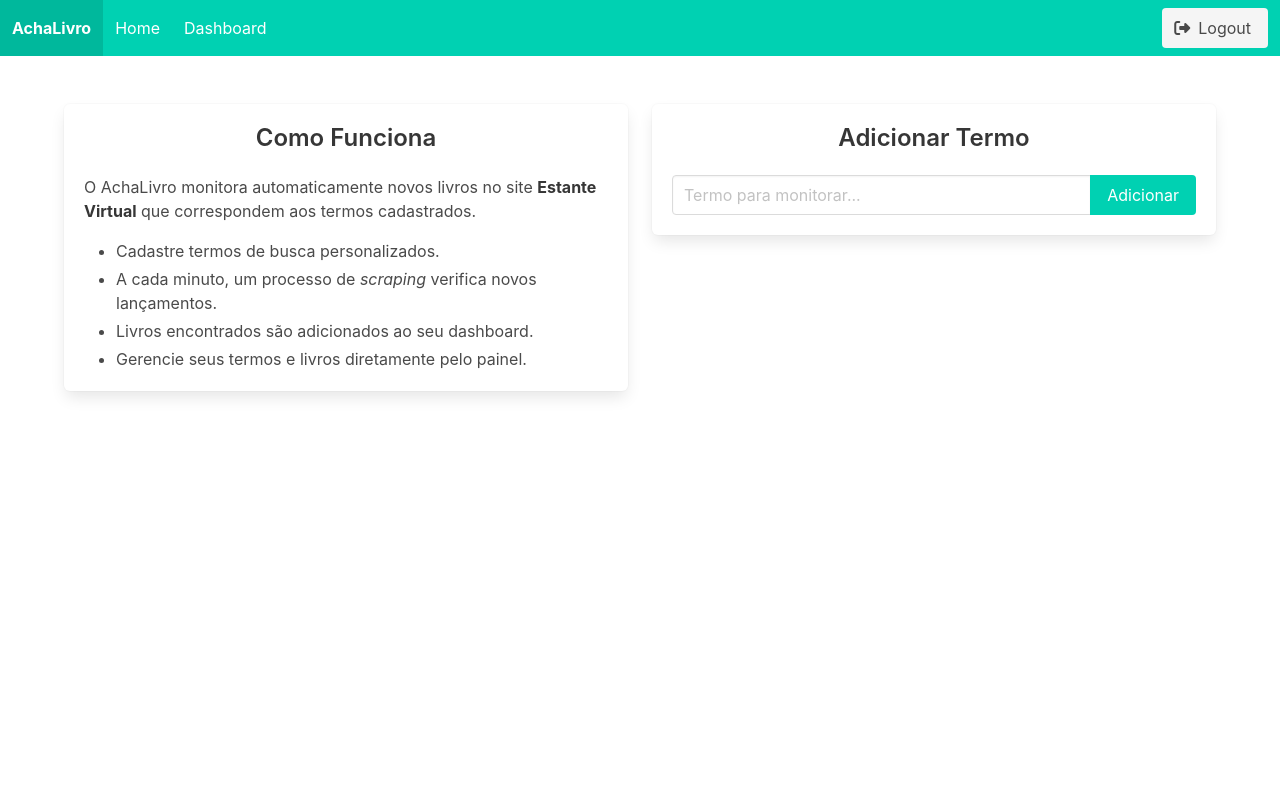
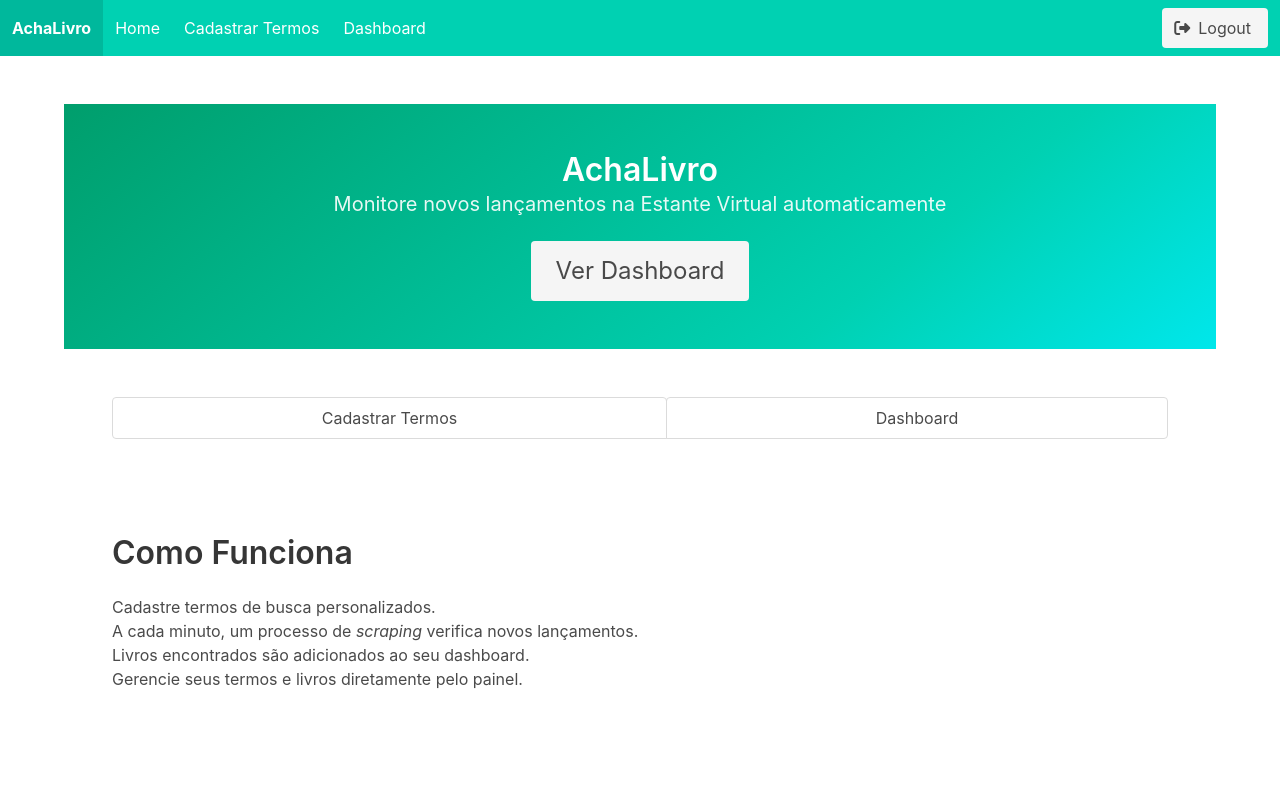
Before and after one commit to OtaviOuu/acha-livro, a Django app: page / in a window 1280 px wide. Shown: the top 786 px of the page. Run offline with Django 5.2, Linux system fonts and the light colour scheme; the visitor is signed in with stand-in values (Sample User, id 1); parts of the project's set-up code (start-up, migrations or seed data) failed here and were passed over.

Commit message:
Add HomeView and update URL routing; create home template with navigation

```diff
--- a/core/urls.py
+++ b/core/urls.py
@@ -17,9 +17,11 @@ Including another URLconf
 
 from django.contrib import admin
 from django.urls import path, include
+from tracker.views import HomeView
 
 urlpatterns = [
     path("admin/", admin.site.urls),
-    path("", include("tracker.urls")),
+    path("", HomeView.as_view(), name="home"),
+    path("tracker/", include("tracker.urls")),
     path("users/", include("users.urls")),
 ]
--- a/templates/base.html
+++ b/templates/base.html
@@ -20,7 +20,7 @@
 <body>
     <nav class="navbar is-primary" role="navigation" aria-label="main navigation">
       <div class="navbar-brand">
-        <a class="navbar-item" href="{% url 'index' %}">
+        <a class="navbar-item" href="{% url 'home' %}">
           <strong>AchaLivro</strong>
         </a>
         <a role="button" class="navbar-burger" aria-label="menu" aria-expanded="false" data-target="navbarBasicExample">
@@ -31,7 +31,8 @@
       </div>
       <div id="navbarBasicExample" class="navbar-menu">
         <div class="navbar-start">
-          <a class="navbar-item" href="{% url 'index' %}">Home</a>
+          <a class="navbar-item" href="{% url 'home' %}">Home</a>
+          <a class="navbar-item" href="{% url 'register_term' %}">Cadastrar Termos</a>
           <a class="navbar-item" href="{% url 'dashboard' %}">Dashboard</a>
         </div>
         <div class="navbar-end">
--- /dev/null
+++ b/tracker/templates/tracker/home.html
@@ -0,0 +1,44 @@
+{% extends "base.html" %}
+
+{% block title %}AchaLivro - Encontre Livros Usados{% endblock %}
+
+{% block content %}
+<section class="hero is-primary is-bold">
+  <div class="hero-body">
+    <div class="container has-text-centered">
+      <h1 class="title">AchaLivro</h1>
+      <h2 class="subtitle">Monitore novos lançamentos na Estante Virtual automaticamente</h2>
+      <p class="buttons is-centered mt-4">
+        {% if user.is_authenticated %}
+        <a class="button is-light is-large" href="{% url 'dashboard' %}">Ver Dashboard</a>
+        {% else %}
+        <a class="button is-light is-large" href="{% url 'register' %}">Começar</a>
+        {% endif %}
+      </p>
+    </div>
+  </div>
+</section>
+
+<section class="section">
+  <div class="container">
+    <div class="tabs is-boxed is-toggle is-fullwidth">
+      <ul>
+        <li><a href="{% url 'register_term' %}">Cadastrar Termos</a></li>
+        <li><a href="{% url 'dashboard' %}">Dashboard</a></li>
+      </ul>
+    </div>
+  </div>
+</section>
+
+<section class="section">
+  <div class="container">
+    <h3 class="title is-3">Como Funciona</h3>
+    <ul>
+      <li>Cadastre termos de busca personalizados.</li>
+      <li>A cada minuto, um processo de <em>scraping</em> verifica novos lançamentos.</li>
+      <li>Livros encontrados são adicionados ao seu dashboard.</li>
+      <li>Gerencie seus termos e livros diretamente pelo painel.</li>
+    </ul>
+  </div>
+</section>
+{% endblock %}
--- a/tracker/views.py
+++ b/tracker/views.py
@@ -55,3 +55,11 @@ class DeleteTermView(LoginRequiredMixin, View):
     def post(self, request, term_id):
         Termo.objects.filter(id=term_id, user=request.user).delete()
         return redirect("dashboard")
+
+
+class HomeView(View):
+    """
+    Landing page de boas-vindas ao site.
+    """
+    def get(self, request):
+        return render(request, "tracker/home.html")
```
Also changed, not shown: tracker/templates/tracker/dashboard.html (+9 -2 lines).
